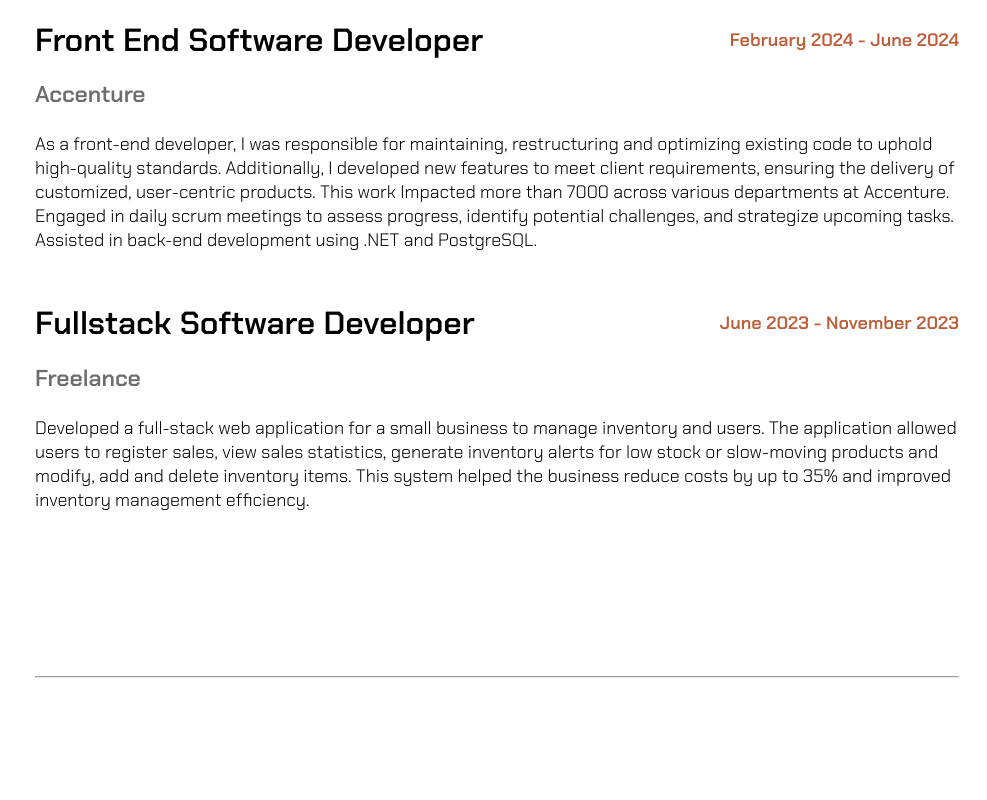
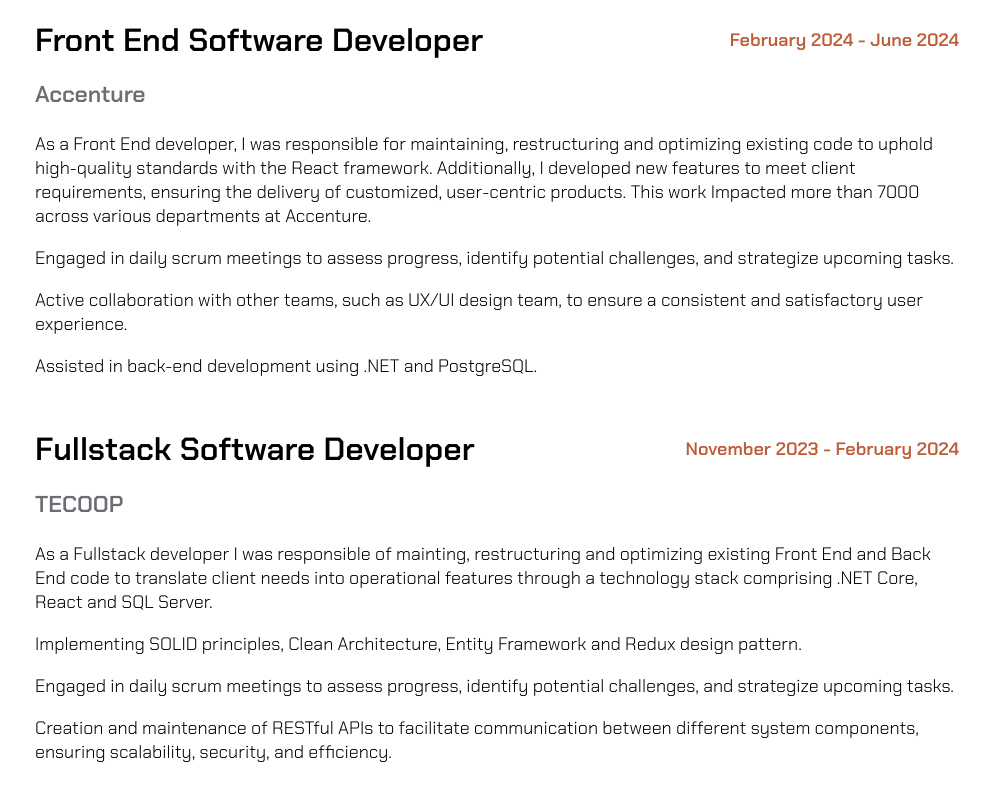
Before and after one commit to KevinSanchezO/portfolio, a React (Vite) app: page / in a window 1280 px wide. Shown: the part 1080-1880 px from the top of the page, without its empty margins (293-1280 px from the left). Built offline with nearby package versions, Linux system fonts and the light colour scheme.

Commit message:
New experience, new project, spinner and fade in

```diff
--- a/src/Portfolio.css
+++ b/src/Portfolio.css
@@ -7,7 +7,17 @@
 .content {
     display: flex;
     flex: 1;
+    animation: fade-in 1s;
     /* overflow: hidden;  this makes the scroll to parts in the page fuck up*/
+}
+
+@keyframes fade-in {
+    from {
+        opacity: 0;
+    }
+    to {
+        opacity: 100;
+    }
 }
 
 .main-content {
--- a/src/components/Experience.jsx
+++ b/src/components/Experience.jsx
@@ -1,4 +1,5 @@
 import React from 'react'
+import experienceInformation from '../data/ExperienceInformation'
 
 export const Experience = () => {
   return (
@@ -6,52 +7,25 @@
         <div className='section'>
             <p className='section-title'>EXPERIENCE</p>
 
-            <div className='entry'>
+            {experienceInformation.map((exp, index) => (
+                <div className='entry' key={index}>
                     <div className='entry-header'>
-                <p className='section-entry-title'>Front End Software Developer</p>
-                <p className='section-entry-date'>February 2024 - June 2024</p>
+                        <p className='section-entry-title'>{exp.title}</p>
+                        <p className='section-entry-date'>{exp.date}</p>
                     </div>
 
                     <div className='come-closer'>
+                        <p className='section-entry-subtitle'>{exp.place}</p>
 
-                <p className='section-entry-subtitle'>Accenture</p>
-                <p className='regular-text'>
-
-                As a front-end developer, I was responsible for
-                maintaining, restructuring and optimizing existing code to
-                uphold high-quality standards. Additionally, I developed new
-                features to meet client requirements, ensuring the delivery of
-                customized, user-centric products. This work Impacted more than
-                7000 across various departments at Accenture.
-                <br/>
-                Engaged in daily scrum meetings to assess progress, identify
-                potential challenges, and strategize upcoming tasks.
-                <br/>
-                Assisted in back-end development using .NET and PostgreSQL.
+                        {exp.paragraphs.map((text, textIndex) => (
+                            <p className='regular-text' key={textIndex}>
+                                {text}
                             </p>
+                        ))}
                     </div>
                 </div>
-
-            <div className='entry'>
-                <div className='entry-header'>
-                <p className='section-entry-title'>Fullstack Software Developer</p>
-                <p className='section-entry-date'>June 2023 - November 2023</p>
+                ))}
         </div>
-
-                <div className='come-closer'>
-                <p className='section-entry-subtitle'>Freelance</p>
-                <p className='regular-text'>
-
-                Developed a full-stack web application for a small business to
-                manage inventory and users. The application allowed users to register sales,
-                view sales statistics, generate inventory alerts for low stock or slow-moving
-                products and modify, add and delete inventory items. This system helped the
-                business reduce costs by up to 35% and improved inventory management efficiency.
-                </p>
-                </div>
-            </div>
-        </div>
-
         <hr/>
     </>
   )
--- a/src/components/Skills.jsx
+++ b/src/components/Skills.jsx
@@ -14,10 +14,6 @@
     useEffect(() => {
         setCardsInfo(cardsInformation);
     }, [])
-
-    useEffect(() => {
-        console.log(cardsInfo);
-    }, [cardsInfo])
 
     return (
         <>
@@ -44,7 +40,7 @@
                     </div>
                 </div>
 
-                <div className='entry'>
+                {/* <div className='entry'>
                     <p className='section-entry-subtitle'>
                         PROGRAMMING LANGUAGES & TOOLS
                     </p>
@@ -55,7 +51,7 @@
                         <p className='regular-text'>Spring Boot • Github • DevOps • Postman • MongoDB</p>
                         <p className='regular-text'>SQLServer • PostgreSQL • Postman</p>
                     </div>
-                </div>
+                </div> */}
             </div>
 
             <hr/>
--- /dev/null
+++ b/src/components/Spinner.jsx
@@ -0,0 +1,19 @@
+import React from 'react'
+import '../styles/Spinner.css'
+
+
+export const Spinner = () => {
+    return (
+        <div className="sk-cube-grid">
+            <div className="sk-cube sk-cube1"></div>
+            <div className="sk-cube sk-cube2"></div>
+            <div className="sk-cube sk-cube3"></div>
+            <div className="sk-cube sk-cube4"></div>
+            <div className="sk-cube sk-cube5"></div>
+            <div className="sk-cube sk-cube6"></div>
+            <div className="sk-cube sk-cube7"></div>
+            <div className="sk-cube sk-cube8"></div>
+            <div className="sk-cube sk-cube9"></div>
+        </div>
+    )
+}
--- a/src/data/CardInformation.js
+++ b/src/data/CardInformation.js
@@ -1,6 +1,7 @@
 import journalApp from '../assets/journal-app.png'
 import calendarApp from '../assets/calendar-app.png'
 import gifApp from '../assets/gif-expert-app.png'
+import deathPenalty from '../assets/death-penalty.png'
 
 const cardsInformation = [
     {
@@ -30,6 +31,15 @@
         sourceCode: 'https://github.com/KevinSanchezO/gif-expert-app',
         brightColorImage: false,
     },
+    {
+        imgSource : deathPenalty,
+        heading : 'Death Penalty',
+        content :
+        'Web videogame developed with Godot and HTML configurations that simulates physics as seen on classic 3D shooters from the 90s such as Quake, Half Life and Counter Strike.',
+        link: 'https://zokuin.itch.io/death-penalty',
+        sourceCode: 'https://github.com/KevinSanchezO/death-penalty',
+        brightColorImage: false,
+    }
 
 ]
 
--- /dev/null
+++ b/src/data/ExperienceInformation.js
@@ -0,0 +1,61 @@
+const experienceInformation = [
+    {
+        title: "Front End Software Developer",
+        date: "February 2024 - June 2024",
+        place: "Accenture",
+        paragraphs: [
+            "As a Front End developer, I was responsible for "+
+            "maintaining, restructuring and optimizing existing code to " +
+            "uphold high-quality standards with the React framework. Additionally, I developed new " +
+            "features to meet client requirements, ensuring the delivery of " +
+            "customized, user-centric products. This work Impacted more than " +
+            "7000 across various departments at Accenture.",
+
+            "Engaged in daily scrum meetings to assess progress, identify "+
+            "potential challenges, and strategize upcoming tasks.",
+
+            "Active collaboration with other teams, such as UX/UI design team, to ensure a "+
+            "consistent and satisfactory user experience.",
+
+            "Assisted in back-end development using .NET and PostgreSQL.",
+        ]
+    },
+    {
+        title: "Fullstack Software Developer",
+        date: "November 2023 - February 2024",
+        place: "TECOOP",
+        paragraphs: [
+            "As a Fullstack developer I was responsible of mainting, restructuring " +
+            "and optimizing existing Front End and Back End code to translate client needs "+
+            "into operational features through a technology stack comprising .NET Core, React " +
+            "and SQL Server.",
+
+            "Implementing SOLID principles, Clean Architecture, Entity Framework and Redux design pattern.",
+
+            "Engaged in daily scrum meetings to assess progress, identify "+
+            "potential challenges, and strategize upcoming tasks.",
+
+            "Creation and maintenance of RESTful APIs to facilitate communication between different system " +
+            "components, ensuring scalability, security, and efficiency.",
+
+        ]
+    },
+    {
+        title: "Fullstack Software Developer",
+        date: "June 2023 - November 2023",
+        place: "Freelance",
+        paragraphs: [
+            "Developed a Fullstack web application for a small business to " +
+            "manage inventory and users. The application was developed with .NET CORE and React and it allowed users to register sales, "+
+            "view sales statistics, generate inventory alerts for low stock or slow-moving " +
+            "products and modify, add and delete inventory items. This system helped the " +
+            "business reduce costs by up to 35% and improved inventory management efficiency. ",
+
+            "Creation and maintenance of RESTful APIs to facilitate communication between different system " +
+            "components, ensuring scalability, security, and efficiency.",
+
+        ]
+    },
+]
+
+export default experienceInformation
--- a/src/styles/Sections.css
+++ b/src/styles/Sections.css
@@ -100,7 +100,7 @@
     }
 }
 
-@media (max-width: 910px) {
+@media (max-width: 710px) {
     .projects-container {
         margin: 20px auto;
         display: grid;
--- /dev/null
+++ b/src/styles/Spinner.css
@@ -0,0 +1,64 @@
+.sk-cube-grid {
+    width: 40px;
+    height: 40px;
+    position: fixed;
+    top: 50%;
+    left: 50%;
+    transform: translate(-50%, -50%);
+  }
+
+  .sk-cube-grid .sk-cube {
+    width: 33%;
+    height: 33%;
+    background-color: var(--primary-color);
+    float: left;
+    -webkit-animation: sk-cubeGridScaleDelay 1.3s infinite ease-in-out;
+            animation: sk-cubeGridScaleDelay 1.3s infinite ease-in-out;
+  }
+  .sk-cube-grid .sk-cube1 {
+    -webkit-animation-delay: 0.2s;
+            animation-delay: 0.2s; }
+  .sk-cube-grid .sk-cube2 {
+    -webkit-animation-delay: 0.3s;
+            animation-delay: 0.3s; }
+  .sk-cube-grid .sk-cube3 {
+    -webkit-animation-delay: 0.4s;
+            animation-delay: 0.4s; }
+  .sk-cube-grid .sk-cube4 {
+    -webkit-animation-delay: 0.1s;
+            animation-delay: 0.1s; }
+  .sk-cube-grid .sk-cube5 {
+    -webkit-animation-delay: 0.2s;
+            animation-delay: 0.2s; }
+  .sk-cube-grid .sk-cube6 {
+    -webkit-animation-delay: 0.3s;
+            animation-delay: 0.3s; }
+  .sk-cube-grid .sk-cube7 {
+    -webkit-animation-delay: 0s;
+            animation-delay: 0s; }
+  .sk-cube-grid .sk-cube8 {
+    -webkit-animation-delay: 0.1s;
+            animation-delay: 0.1s; }
+  .sk-cube-grid .sk-cube9 {
+    -webkit-animation-delay: 0.2s;
+            animation-delay: 0.2s; }
+
+  @-webkit-keyframes sk-cubeGridScaleDelay {
+    0%, 70%, 100% {
+      -webkit-transform: scale3D(1, 1, 1);
+              transform: scale3D(1, 1, 1);
+    } 35% {
+      -webkit-transform: scale3D(0, 0, 1);
+              transform: scale3D(0, 0, 1);
+    }
+  }
+
+  @keyframes sk-cubeGridScaleDelay {
+    0%, 70%, 100% {
+      -webkit-transform: scale3D(1, 1, 1);
+              transform: scale3D(1, 1, 1);
+    } 35% {
+      -webkit-transform: scale3D(0, 0, 1);
+              transform: scale3D(0, 0, 1);
+    }
+  }
```
Also changed, not shown: src/Portfolio.jsx (+18 -5 lines), src/assets/death-penalty.png (added). Lines whose indentation alone changed are shown as unchanged.
